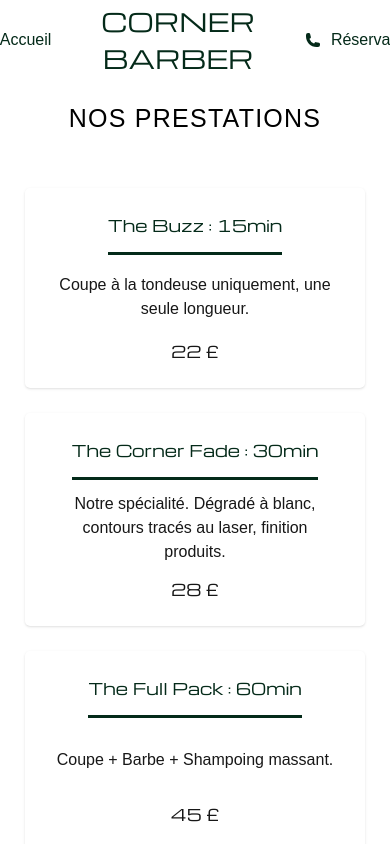
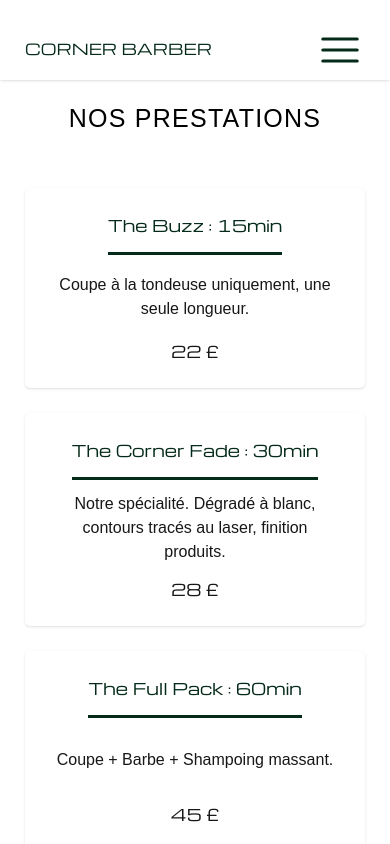
Before and after one commit to Matoky18/corner-barber, a Next.js app: page /services in a window 390 px wide. Shown: the top 844 px of the page. Built offline with nearby package versions, Linux system fonts and the light colour scheme.

Commit message:
make navbar responsive

```diff
--- a/app/services/[slug]/page.tsx
+++ b/app/services/[slug]/page.tsx
@@ -25,7 +25,7 @@ const page = async ({params} : {params : Promise<{slug : string}>} ) => {
 
   return (
 
-    <div className="flex  h-[calc(100vh-150px)] pt-[100px] justify-between items-center  ">
+    <div className="flex  h-[calc(100vh-187px)] pt-[100px] justify-between items-center  ">
 
       <div className="w-[50vw] h-[100%] flex justify-center items-center ">
 
--- a/app/services/page.tsx
+++ b/app/services/page.tsx
@@ -14,7 +14,7 @@ const page = () => {
 
       <div className= {``}  ></div>
 
-        <div className= {`min-h-[calc(100vh-150px)] pt-[100px] flex-col ${flexCenter} gap-[50px] p-[50px] `} >
+        <div className= {`min-h-[calc(100vh-187px)] pt-[100px] flex-col ${flexCenter} gap-[50px] p-[50px] `} >
 
           <h2 className="text-[black] text-center text-[25px]  tracking-wider " >NOS PRESTATIONS</h2>
 
--- a/components/Footer.tsx
+++ b/components/Footer.tsx
@@ -7,7 +7,7 @@ const Footer = () => {
     const liStyle = `flex-wrap ${flexCenter} gap-[12.5px] `
 
   return (
-    <div className= {` bg-gradient-dark ${flexCenter} flex-col text-white min-h-[150px] p-[25px] pb-[50px] gap-[25px]`} >
+    <div className= {` bg-gradient-dark ${flexCenter} flex-col text-white min-h-[150px] p-[50px]  gap-[25px]`} >
         <ul className= {` flex-wrap gap-[25px] ${flexCenter}`} >
             <li className= {`${liStyle}`}>
                   <MapPinIcon className= {` w-[15px]`} ></MapPinIcon>
--- a/components/Navbar.tsx
+++ b/components/Navbar.tsx
@@ -1,6 +1,6 @@
 "use client"
 import Link from 'next/link'
-import {HomeIcon , PhoneIcon } from '@heroicons/react/24/solid'
+import {HomeIcon , PhoneIcon ,Bars3Icon  } from '@heroicons/react/24/solid'
 
 const Navbar = () => {
 
@@ -9,25 +9,35 @@ const Navbar = () => {
 
   const iconStyle = `bg-red h-[16px] ${itemCenter} `
   const itemNavStyle = `  w-[150px]  ${itemCenter} gap-[10px]  `
+  const hiddenLi = ` max-md:hidden`
+  const logoStyle = ` ${fontMichroma}  text-[15px] md:text-[25px] max-md:absolute top-[38px] left-[25px] ${itemCenter} `
+  const styleContainer = `flex  fixed top-0 white  w-screen
+                          bg-white shadow-sm z-50 text-primary-dark
+                          justify-center items-center w-full h-20 gap-[50px]`
+  const menuIconStyle = ` fixed w-[50px] cursor-pointer text-primary-dark z-55 absolute top-[25px] right-[25px] md:hidden `
+
 
 
 
   return (
-    <div className='flex  fixed top-0 white  w-screen bg-white z-50 ' >
-      <div className='flex text-primary-dark justify-center items-center w-full h-20 gap-[50px] ' >
-            <Link className= {`${itemNavStyle}`}   href={"/"} >
+    <div className= {""} >
+      <Bars3Icon className= {`${menuIconStyle}`} ></Bars3Icon>
+
+      <div className= {`${styleContainer}  `} >
+
+            <Link className= {`${itemNavStyle} ${hiddenLi} `}   href={"/"} >
               <HomeIcon  className= {` ${iconStyle}`} />
             Accueil
             </Link>
-            <h1 className= {` ${fontMichroma} text-[25px] ${itemCenter} text-center `} >CORNER BARBER </h1>
-            <Link className= {`${itemNavStyle}`} href={"/contact"} >
+            <h1 className= {` ${logoStyle} `} >CORNER BARBER </h1>
+            <Link className= {`${itemNavStyle} ${hiddenLi} `} href={"/contact"} >
              <PhoneIcon  className= {` ${iconStyle}`} />
 
               Réservation
             </Link>
             {/* <Link href={"/services"} >Service</Link> */}
       </div>
-    </div>
+   </div>
   )
 }
 
```
